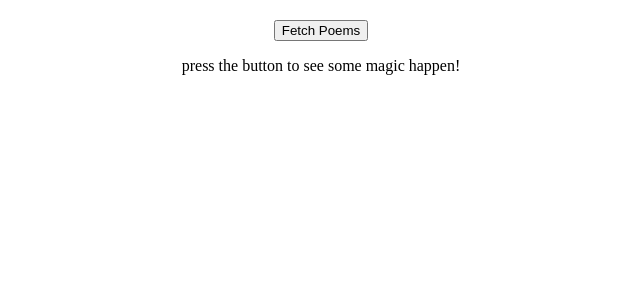
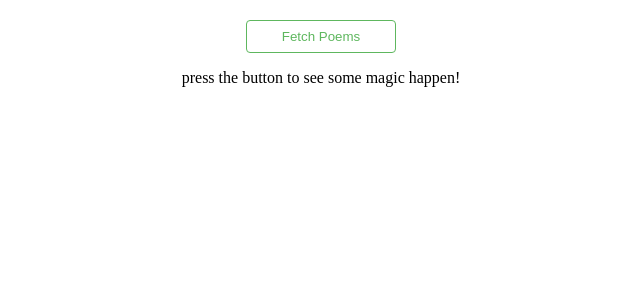
Before and after one commit to vahidm90/code-challenge, an Angular app: page / in a window 1280 px wide. Shown: the top 300 px of the page, without its empty margins (319-959 px from the left). Built offline with nearby package versions, Linux system fonts and the light colour scheme.

Commit message:
fix: app.component: better button styles
improve 'fetch' button styles;

```diff
--- a/src/app/app.component.css
+++ b/src/app/app.component.css
@@ -8,6 +8,27 @@
   box-sizing: border-box;
 }
 
+.fetch {
+  background-color: #fff;
+  outline: 0;
+  border: 1px solid #5eb75e;
+  padding: 8px;
+  border-radius: 4px;
+  width: 150px;
+  color: #5eb75e;
+  cursor: pointer;
+}
+
+.fetch:disabled {
+  cursor: default;
+  border: 1px solid #8db28d;
+  color: #8db28d;
+}
+
+.fetch:not(:disabled):hover {
+  background-color: #5eb75e;
+  color: #fff;
+}
 
 .dots span {
   display: inline-block;
--- a/src/app/app.component.html
+++ b/src/app/app.component.html
@@ -1,4 +1,4 @@
-<button [disabled]="isLoading" (click)="onFetchButtonClick()">
+<button class="fetch" [disabled]="isLoading" (click)="onFetchButtonClick()">
   <ng-container *ngTemplateOutlet="isLoading ? loading : buttonReady"></ng-container>
   <ng-template #buttonReady>Fetch Poems</ng-template>
   <ng-template #loading>
```
